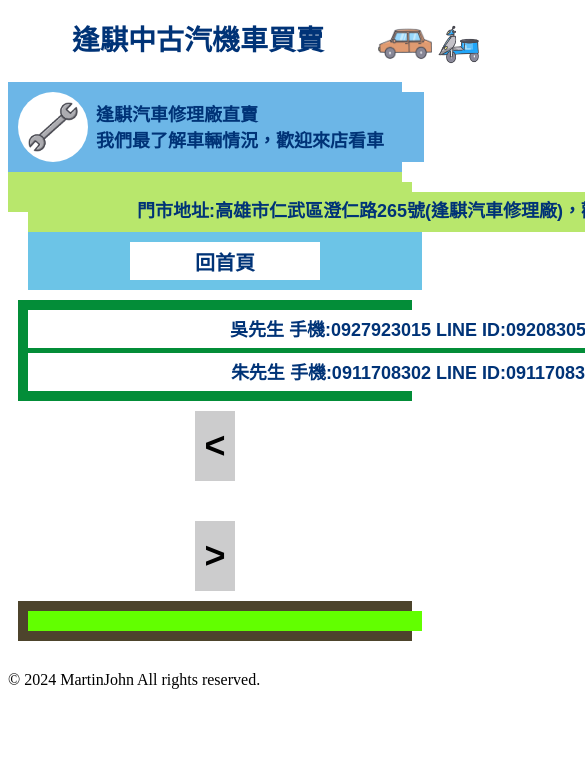
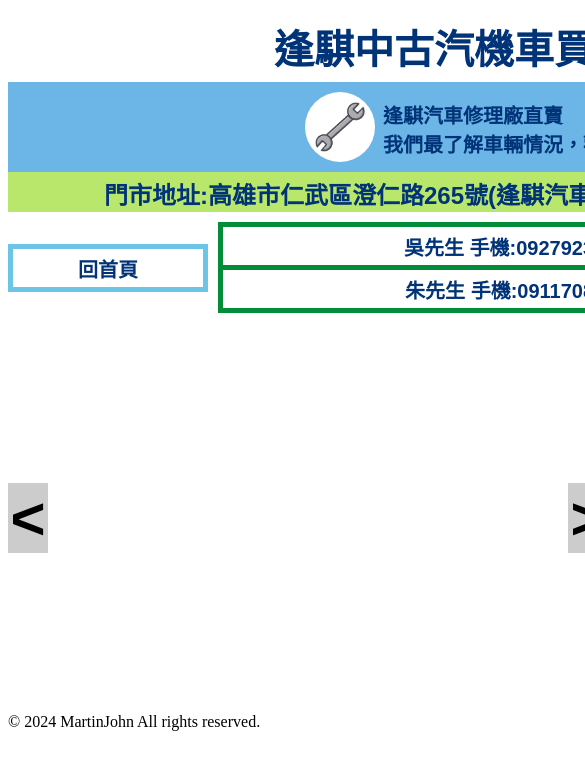
Before and after one commit to a073758025/carsearchblog, a plain HTML site: page carshop.html in a window 390 px wide. Shown: the top 770 px of the page, 585 px wide, since content can reach past the window. Drawn offline with Linux system fonts and the light colour scheme.

Commit message:
Update shopstyle.css

```diff
--- a/shopstyle.css
+++ b/shopstyle.css
@@ -391,47 +391,3 @@ a {
 a:hover .userwordspace {
     background-color: rgb(255, 230, 0);
 }
-@media (max-width: 768px) {
-
-    /* 這裡只示範一些關鍵容器。
-       視需要把有固定寬高的 class 都列進來做覆蓋。
-       注意：若不想全都改，也可只改會爆版的區塊。 */
-
-    .headspace, .specialspace, .space3, .mapspace,
-    .bodyspace, .userspace, .userout, .carphoto,
-    .changephoto, .goodspaceout, .goodspacein,
-    .smallphotospace, .contactin {
-        width: 100% !important;    /* 蓋掉原本的 width:???px */
-        max-width: 100% !important;
-        height: auto !important;   /* 避免高度死板，導致內容被擠爆 */
-        float: none !important;    /* 手機時讓區塊上下排列 */
-        margin: 0 auto;
-        padding: 10px; /* 視需要給一點內距 */
-    }
-
-    /* 文字或圖片尺寸若太大可適度縮小字體 */
-    .headword {
-        font-size: 28px !important;
-    }
-    .specialword, .mapword, .contactword {
-        font-size: 18px !important;
-    }
-    .changeword {
-        font-size: 36px !important;
-    }
-    .goodlabelword, .goodpriceword {
-        font-size: 24px !important;
-    }
-    .goodsmallword, .goodccword, .goodyearword, .goodkmword {
-        font-size: 18px !important;
-    }
-    .gooddetailword {
-        font-size: 18px !important;
-    }
-
-    /* 若圖片要自動縮放，可改成 max-width:100% */
-    .goodsimage, .carphoto img, .smallphotospace img {
-        max-width: 100%;
-        height: auto;
-    }
-}
```
